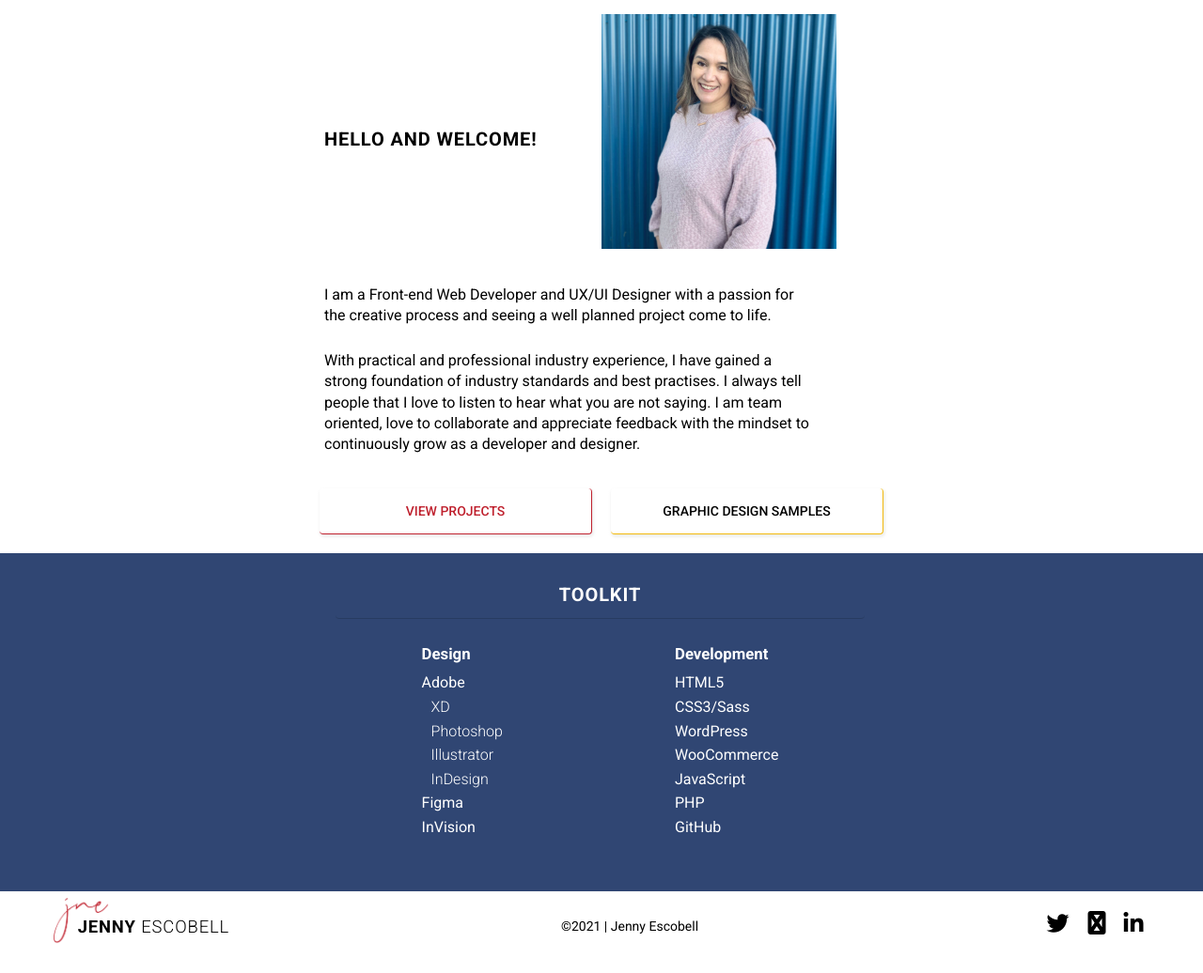
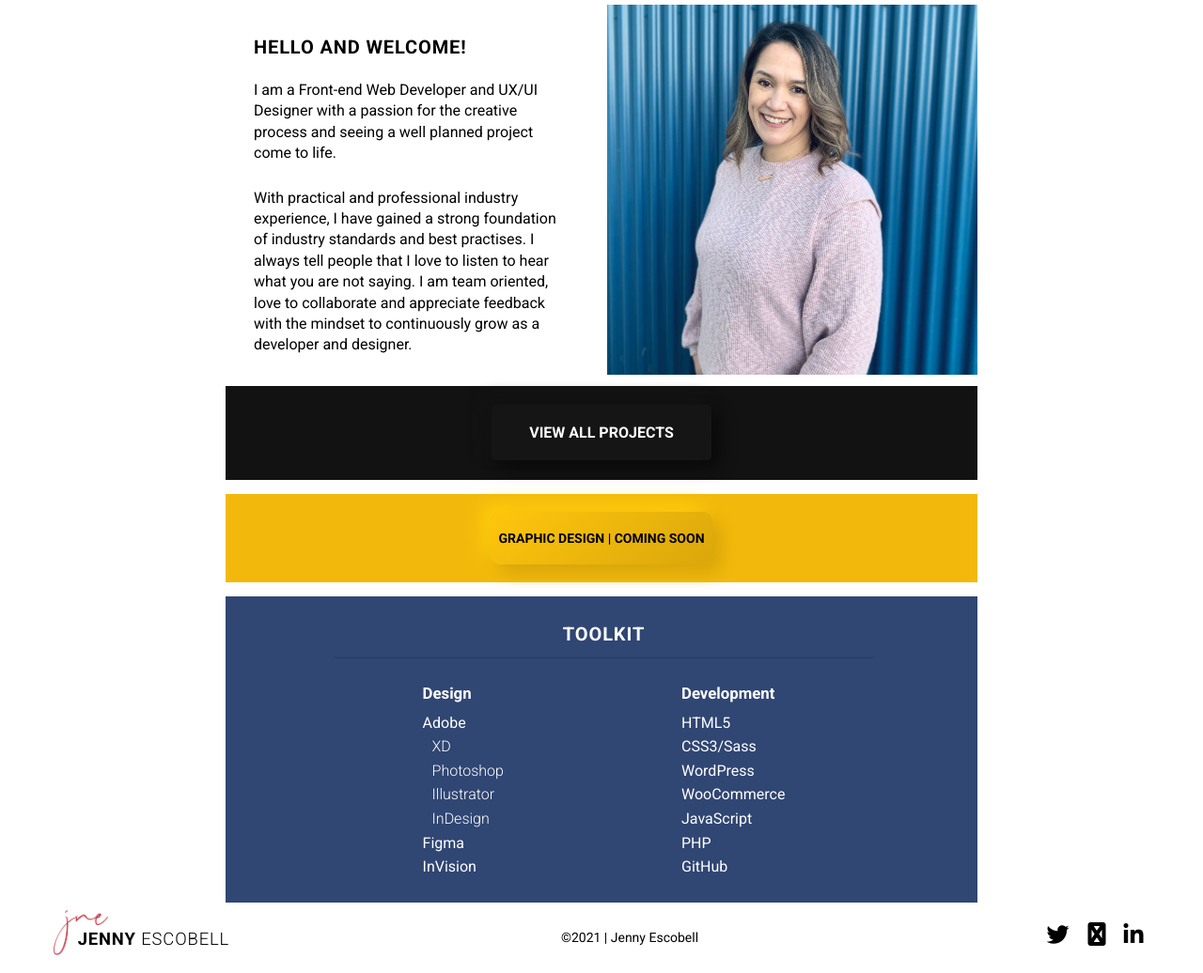
Before and after one commit to jennyesc/portfolio, a PHP site: page /about.php in a window 1280 px wide. Shown: the part 105-1141 px from the top of the page at 94% size. Before the commit the page ends 1109 px from the top, so only its background shows below. Run offline with PHP 8.4, Linux system fonts and the light colour scheme; some libraries are stand-ins or nearby versions.

Commit message:
Styling for desktop

```diff
--- a/about.php
+++ b/about.php
@@ -36,15 +36,17 @@
     </header>
 
     <main>
-
-        <section class="about-intro-1">
+        <div class="about-wrapper">
+            <section class="about-intro-1 grid">
                 <picture class="pic-cont">
                     <source media="(max-width: 450px)" srcset="images/jenny-web.jpg">
                     <source media="(min-width: 450px)" srcset="images/jenny-web-full.jpg">
                     <img src="images/jenny-web-full.jpg" alt="Jenny Escobell">
                 </picture>
 
-            <div class="about-text">
+                <!-- <h2 class="welcome-container grid-image">Hello and Welcome!</h2> -->
+
+                <section class="about-text">
                     <h3>Hello and welcome!</h3>
 
                     <p>I am a Front-end Web Developer and UX/UI Designer
@@ -53,16 +55,19 @@
                     <p>With practical and professional industry experience, I have gained a strong foundation of industry standards and best practises.
                     I always tell people that I love to listen to hear what you are not saying. I am team oriented, love to collaborate and appreciate feedback
                     with the mindset to continuously grow as a developer and designer.</p>
+                </section>
+
+                <div class="view-all-btn">
+                        <a href="projects.php" class="view-all-link"> <span class="black-border">View all projects</span> </a>
                 </div>
 
-            <div class="btn-container">
-                <a class="red-btn faux-btn" href="projects.php"> View Projects</a>
-
-                <a class="yellow-btn faux-btn" href="#">Graphic Design Samples</a>
-            </div>
 
             </section>
 
+            <section class="grid-box2 grid">
+            <div class="gd-button">
+                        <a href="#" class="view-all-link"> <span class="yellow-border">Graphic Design | Coming soon</span> </a>
+                </div>
                 <section class="toolkit">
                     <div class="toolkit-container">
                         <h3>Toolkit</h3>
@@ -89,12 +94,13 @@
                         </ul>
                     </div>
                 </section>
+            </section>
+        </div>
 
         <button onclick="topFunction()" id="myBtn" class="top-btn" title="Go to top"><i class="fas fa-arrow-circle-up"></i> </button>
         <footer>
             <?php include 'footer.php';?>
         </footer>
-
     </main>
     <script src="scripts/javascript.js"></script>
 </body>
--- a/contact.php
+++ b/contact.php
@@ -50,11 +50,11 @@
             <a class="fas fa-mobile box" href="tel:6047906588">  <span class="box-text"> Call</span>  </a>
         </div>
 
+    </main>
 
-        <footer>
+    <footer>
             <?php include 'footer.php';?>
         </footer>
-    </main>
     <script src="scripts/javascript.js"></script>
 </body>
 </html>
--- a/css/base/_buttons.scss
+++ b/css/base/_buttons.scss
@@ -15,8 +15,8 @@
 
     .faux-btn{
         display: inline-block;
-        width: 500px;
-        max-width: 300px;
+        width: 300px;
+        max-width: 500px;
         border-radius: $border4;
         text-align: center;
         padding: 12px;
@@ -80,11 +80,11 @@
 
     .black-border{
         padding: 20px 40px;
-        border-radius: 10px;
         width: 550px;
-        background: linear-gradient(145deg, #151515, #121212);
-        box-shadow:  12px 12px 23px #0d0d0d,
-        -12px -12px 23px #1b1b1b;
+        border-radius: 5px;
+        background: linear-gradient(145deg, #151515, #151515);
+        box-shadow:  8px 8px 16px #0a0a0a,
+        -8px -8px 16px #141414;
     }
 }
 
@@ -97,17 +97,44 @@
         color: #fff;
         display: inline-block;
         width: 100%;
-        padding: 40px;
+        padding: 42px;
         font-weight: $bold;
         text-transform: uppercase;
     }
 
     .blue-border{
-        padding:20px 56px;
+        padding: 20px 40px;
+        border-radius: 7px;
+        background: linear-gradient(145deg, #334b7b, #2b3f68);
+        box-shadow:  9px 9px 18px #2b3e66,
+             -9px -9px 18px #354e80;
+        border-radius: 7px;
+        background: linear-gradient(145deg, #334b7b, #2b3f68);
+        box-shadow:  9px 9px 18px #2b3e66,
+        -9px -9px 18px #354e80;
+    }
+}
+
+.gd-button{
+    background: $jne-yellow;
+    text-align: center;
+    margin: 15px 0;
+    a{
+        color: rgb(0, 0, 0);
+        display: inline-block;
+        width: 100%;
+        padding: 40px 10px;
+        font-weight: $bold;
+        text-transform: uppercase;
+        font-size: 0.875rem;
+    }
+
+    .yellow-border{
+        padding: 20px 8px;
         border-radius: 10px;
-        background: linear-gradient(145deg, #334b7b, #2b3f68);
-        box-shadow:  13px 13px 14px #26385c,
-        -13px -13px 14px #3a548a;
+        background: linear-gradient(145deg, #ffc60d, #daa70b);
+        box-shadow:  9px 9px 18px #d7a50b,
+         -9px -9px 18px #ffcd0d;
     }
 }
 
--- a/css/pages/_about.scss
+++ b/css/pages/_about.scss
@@ -2,6 +2,8 @@
 @use '../utilities/mixins' as *;
 
 //styles for about page
+.about-wrapper{
+
 
     .about-intro-1{
         margin-top: 100px;
@@ -9,14 +11,17 @@
 
         .pic-cont{
             margin: 0 auto;
-
+            height: 100%;
+            width: auto;
             img{
-            max-height: 450px;
+                // max-height: 450px;
                 width: auto;
                 object-fit: cover;
             }
         }
-
+    .welcome-container{
+        display: none;
+    }
         .about-text{
             padding: 15px;
             max-width: 100%;
@@ -31,28 +36,7 @@
                 display: inline-block;
             }
 
-        @media (min-width: 520px){
-            margin: 0 auto;
-            width: 650px;
-            position: relative;
 
-            h3{
-                position: absolute;
-                top: -150px;
-
-            }
-        }
-    }
-
-    @media (min-width: 450px){
-        margin-top: 120px;
-
-        .pic-cont{
-            img{
-                margin-left: 50%;
-                max-height: 250px;
-            }
-        }
         }
     }
 
@@ -95,14 +79,48 @@
                 font-weight: $light;
             }
         }
+
+    }
+
     @media(min-width: $break1){
+        @include mc;
+        max-width: 800px;
+        margin-top: 110px;
 
-        .toolkit-container{
-            padding: 20px 20px 55px 17px;
-            h3{
-                width: 100%;
-                padding: 4px 75px 15px 75px;
+        .about-intro-1{
+            margin: 0;
+            display: grid;
+            grid-template-columns: repeat(4,2fr);
+            grid-template-rows: repeat(1, 1fr);
+            grid-gap: 0.75rem;
+            grid-template-areas:
+                "about-text   about-text   img          img  "
+                "all-link   all-link       all-link    all-link  "
+                ;
+
+                picture{
+                    grid-area: img;
+                    margin: 0;
+                    padding: 0;
+
+                    img{
+                        display: block;
+                        object-fit: cover;
+                        max-height: 100%;
                     }
                 }
+                .welcome-container{
+                    display: none;
+                }
+                .about-text{
+                    grid-area: about-text;
+                }
+
+                .view-all-btn{
+                    grid-area: all-link;
                 }
         }
+
+    }
+
+}//end about wrapper
--- a/css/pages/_contact.scss
+++ b/css/pages/_contact.scss
@@ -5,7 +5,7 @@
 .wrpr-contact{
     padding: 0;
     // background: $jne-white;
-    height: 200px;
+
 
     .contact-intro{
         @include mc;
@@ -46,11 +46,11 @@
             "tweet      linkedin"
             "call        call";
 
+
         .box{
             padding: 35px;
             color: #fff;
             text-align: center;
-            text-transform: uppercase;
             line-height: 2rem;
 
             &:hover{
@@ -89,15 +89,16 @@
         }
 
         @media (min-width: 650px){
-            max-width: 850px;
-            margin-bottom: 120px;
+            max-width: 650px;
             grid-auto-rows: 90px;
             grid-gap: 0;
+            height: 65vh;
             grid-template-areas:
             "email      email"
             "tweet      linkedin"
             "tweet      linkedin"
             "call        call";
+
         }
 
     }
--- a/css/pages/_footer.scss
+++ b/css/pages/_footer.scss
@@ -107,6 +107,4 @@ footer{
             }
 
     }
-
-
 }
--- a/css/pages/_index.scss
+++ b/css/pages/_index.scss
@@ -149,6 +149,7 @@
                 height: 100%;
                 width: 100%;
                 grid-area: cur-text;
+                padding-top: 25px;
             }
 
             .view-all-btn{
@@ -158,7 +159,7 @@
 
         .about-jenny-container{
             width: 100%;
-            background: #fff;
+            // background: $jne-white;
             display: grid;
             grid-template-columns: repeat(4, 1fr);
             grid-auto-rows: 100px;
--- a/css/pages/_projects.scss
+++ b/css/pages/_projects.scss
@@ -35,10 +35,14 @@
             padding: $padding;
             width: 300px;
             @media (min-width: $menuBreak){
-                margin: 10px auto 0 auto;
+                margin: 9px auto 0 auto;
                 width: 500px;
-                padding-left: 20px;
+                margin-left: 35px;
                 text-align: center;
+            }
+
+            .blue-btn{
+                padding: 10px 20px 10px;
             }
         }
     }
@@ -110,10 +114,10 @@
 
             picture{
                 img{
-                    height: 500px;
-                    object-fit: cover;
-                    width: 100%;
-                    display: block;
+                height: 500px;
+                object-fit: cover;
+                width: 100%;
+                display: block;
                 }
             }
 
--- a/css/pages/_single-project.scss
+++ b/css/pages/_single-project.scss
@@ -134,7 +134,7 @@
 }//end key info
 
 .accordion-container{
-    background: $jne-red;
+
     @media(min-width: $break2){
         @include mc;
         max-width: $siteWidth;
--- a/moviebuff.php
+++ b/moviebuff.php
@@ -82,7 +82,7 @@
                 mockup designs and is fully responsive. </p>
 
                 <div class="btn-container">
-                <a class="red-btn faux-btn" href="https://jennyescobell.com/movieBuff/" target="_blank"> Coming Soon</a>
+                <a class="red-btn faux-btn" href="https://jennyescobell.com/movieBuff/" target="_blank"> Live Site</a>
 
                 <a class="yellow-btn faux-btn" href="https://github.com/jennyesc/movieBuff" target="_blank"> GitHub</a>
                 </div>
--- a/styles/main.css
+++ b/styles/main.css
@@ -270,13 +270,13 @@ a {
     height: 100%;
     width: 100%;
     grid-area: cur-text;
+    padding-top: 25px;
   }
   .wrapper-desktop .current-container .view-all-btn {
     grid-area: more-link;
   }
   .wrapper-desktop .about-jenny-container {
     width: 100%;
-    background: #fff;
     display: grid;
     grid-template-columns: repeat(4, 1fr);
     grid-auto-rows: 100px;
@@ -365,11 +365,14 @@ a {
 }
 @media (min-width: 460px) {
   .project-wrapper .portfolio-proj .portfolio-textbox {
-    margin: 10px auto 0 auto;
+    margin: 9px auto 0 auto;
     width: 500px;
-    padding-left: 20px;
+    margin-left: 35px;
     text-align: center;
   }
+}
+.project-wrapper .portfolio-proj .portfolio-textbox .blue-btn {
+  padding: 10px 20px 10px;
 }
 .project-wrapper .react-proj {
   display: grid;
@@ -616,9 +619,6 @@ a {
   }
 }
 
-.accordion-container {
-  background: #BF212e;
-}
 @media (min-width: 950px) {
   .accordion-container {
     max-width: 1200px;
@@ -699,56 +699,39 @@ a {
   }
 }
 
-.about-intro-1 {
+.about-wrapper .about-intro-1 {
   margin-top: 100px;
   position: relative;
 }
-.about-intro-1 .pic-cont {
+.about-wrapper .about-intro-1 .pic-cont {
   margin: 0 auto;
+  height: 100%;
+  width: auto;
 }
-.about-intro-1 .pic-cont img {
-  max-height: 450px;
+.about-wrapper .about-intro-1 .pic-cont img {
   width: auto;
   object-fit: cover;
 }
-.about-intro-1 .about-text {
+.about-wrapper .about-intro-1 .welcome-container {
+  display: none;
+}
+.about-wrapper .about-intro-1 .about-text {
   padding: 15px;
   max-width: 100%;
 }
-.about-intro-1 .about-text h3 {
+.about-wrapper .about-intro-1 .about-text h3 {
   padding: 20px 0 5px 15px;
 }
-.about-intro-1 .about-text p {
+.about-wrapper .about-intro-1 .about-text p {
   padding: 20px 15px 5px 15px;
   line-height: 1.4rem;
   max-width: 550px;
   display: inline-block;
 }
-@media (min-width: 520px) {
-  .about-intro-1 .about-text {
-    margin: 0 auto;
-    width: 650px;
-    position: relative;
-  }
-  .about-intro-1 .about-text h3 {
-    position: absolute;
-    top: -150px;
-  }
-}
-@media (min-width: 450px) {
-  .about-intro-1 {
-    margin-top: 120px;
-  }
-  .about-intro-1 .pic-cont img {
-    margin-left: 50%;
-    max-height: 250px;
-  }
-}
-
-.toolkit {
+.about-wrapper .toolkit {
   background: #304673;
 }
-.toolkit .toolkit-container {
+.about-wrapper .toolkit .toolkit-container {
   max-width: 1200px;
   margin: 0 auto;
   display: flex;
@@ -758,7 +741,7 @@ a {
   color: #fff;
   max-width: 600px;
 }
-.toolkit h3 {
+.about-wrapper .toolkit h3 {
   width: 100%;
   margin-bottom: 25px;
   margin-top: 10px;
@@ -767,35 +750,60 @@ a {
   padding-bottom: 15px;
   border-radius: 4px;
 }
-.toolkit ul {
+.about-wrapper .toolkit ul {
   line-height: 1.6rem;
 }
-.toolkit ul .li-heading {
+.about-wrapper .toolkit ul .li-heading {
   font-weight: 700;
   margin-bottom: 5px;
   font-size: 1.05rem;
 }
-.toolkit ul .li {
+.about-wrapper .toolkit ul .li {
   padding: 10px 0;
   display: inline-block;
 }
-.toolkit ul .adobe {
+.about-wrapper .toolkit ul .adobe {
   margin-left: 10px;
   font-weight: 300;
 }
 @media (min-width: 650px) {
-  .toolkit .toolkit-container {
-    padding: 20px 20px 55px 17px;
+  .about-wrapper {
+    max-width: 1200px;
+    margin: 0 auto;
+    max-width: 800px;
+    margin-top: 110px;
   }
-  .toolkit .toolkit-container h3 {
-    width: 100%;
-    padding: 4px 75px 15px 75px;
+  .about-wrapper .about-intro-1 {
+    margin: 0;
+    display: grid;
+    grid-template-columns: repeat(4, 2fr);
+    grid-template-rows: repeat(1, 1fr);
+    grid-gap: 0.75rem;
+    grid-template-areas: "about-text   about-text   img          img  " "all-link   all-link       all-link    all-link  ";
+  }
+  .about-wrapper .about-intro-1 picture {
+    grid-area: img;
+    margin: 0;
+    padding: 0;
+  }
+  .about-wrapper .about-intro-1 picture img {
+    display: block;
+    object-fit: cover;
+    max-height: 100%;
+  }
+  .about-wrapper .about-intro-1 .welcome-container {
+    display: none;
+  }
+  .about-wrapper .about-intro-1 .about-text {
+    grid-area: about-text;
+  }
+  .about-wrapper .about-intro-1 .view-all-btn {
+    grid-area: all-link;
   }
 }
 
 .wrpr-contact {
   padding: 0;
-  height: 200px;
 }
 .wrpr-contact .contact-intro {
   max-width: 1200px;
@@ -838,7 +846,6 @@ a {
   padding: 35px;
   color: #fff;
   text-align: center;
-  text-transform: uppercase;
   line-height: 2rem;
 }
 .contact-boxes .box:hover {
@@ -874,10 +881,10 @@ a {
 }
 @media (min-width: 650px) {
   .contact-boxes {
-    max-width: 850px;
-    margin-bottom: 120px;
+    max-width: 650px;
     grid-auto-rows: 90px;
     grid-gap: 0;
+    height: 65vh;
     grid-template-areas: "email      email" "tweet      linkedin" "tweet      linkedin" "call        call";
   }
 }
@@ -1340,8 +1347,8 @@ footer p {
 }
 .btn-container .faux-btn {
   display: inline-block;
-  width: 500px;
-  max-width: 300px;
+  width: 300px;
+  max-width: 500px;
   border-radius: 4px;
   text-align: center;
   padding: 12px;
@@ -1399,10 +1406,10 @@ footer p {
 }
 .view-all-btn .black-border {
   padding: 20px 40px;
-  border-radius: 10px;
   width: 550px;
-  background: linear-gradient(145deg, #151515, #121212);
-  box-shadow: 12px 12px 23px #0d0d0d, -12px -12px 23px #1b1b1b;
+  border-radius: 5px;
+  background: linear-gradient(145deg, #151515, #151515);
+  box-shadow: 8px 8px 16px #0a0a0a, -8px -8px 16px #141414;
 }
 
 .about-btn {
@@ -1414,15 +1421,39 @@ footer p {
   color: #fff;
   display: inline-block;
   width: 100%;
-  padding: 40px;
+  padding: 42px;
   font-weight: 700;
   text-transform: uppercase;
 }
 .about-btn .blue-border {
-  padding: 20px 56px;
+  padding: 20px 40px;
+  border-radius: 7px;
+  background: linear-gradient(145deg, #334b7b, #2b3f68);
+  box-shadow: 9px 9px 18px #2b3e66, -9px -9px 18px #354e80;
+  border-radius: 7px;
+  background: linear-gradient(145deg, #334b7b, #2b3f68);
+  box-shadow: 9px 9px 18px #2b3e66, -9px -9px 18px #354e80;
+}
+
+.gd-button {
+  background: #f2b90c;
+  text-align: center;
+  margin: 15px 0;
+}
+.gd-button a {
+  color: black;
+  display: inline-block;
+  width: 100%;
+  padding: 40px 10px;
+  font-weight: 700;
+  text-transform: uppercase;
+  font-size: 0.875rem;
+}
+.gd-button .yellow-border {
+  padding: 20px 8px;
   border-radius: 10px;
-  background: linear-gradient(145deg, #334b7b, #2b3f68);
-  box-shadow: 13px 13px 14px #26385c, -13px -13px 14px #3a548a;
+  background: linear-gradient(145deg, #ffc60d, #daa70b);
+  box-shadow: 9px 9px 18px #d7a50b, -9px -9px 18px #ffcd0d;
 }
 
 .top-btn {
```
Lines whose indentation alone changed are shown as unchanged.
